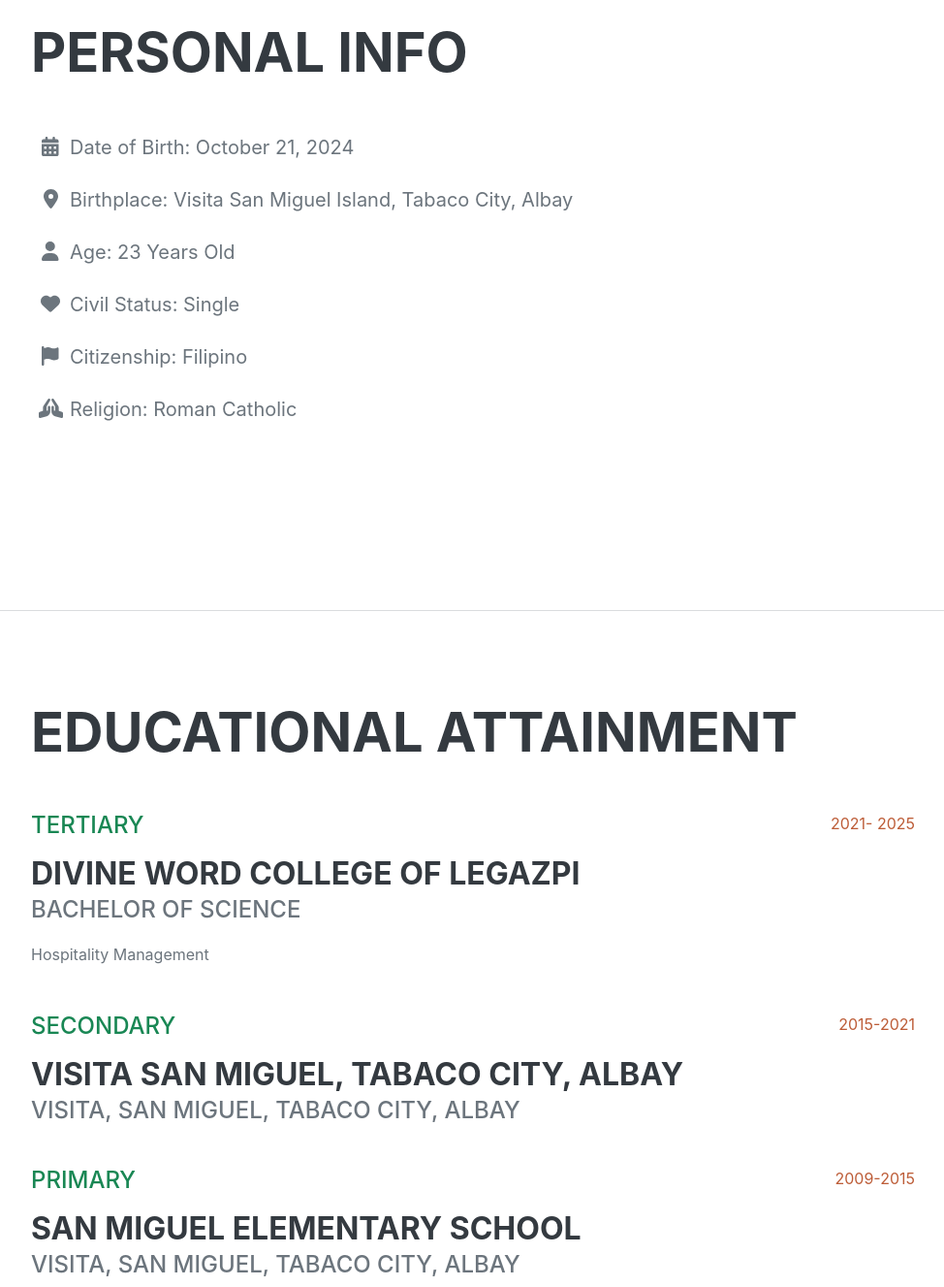
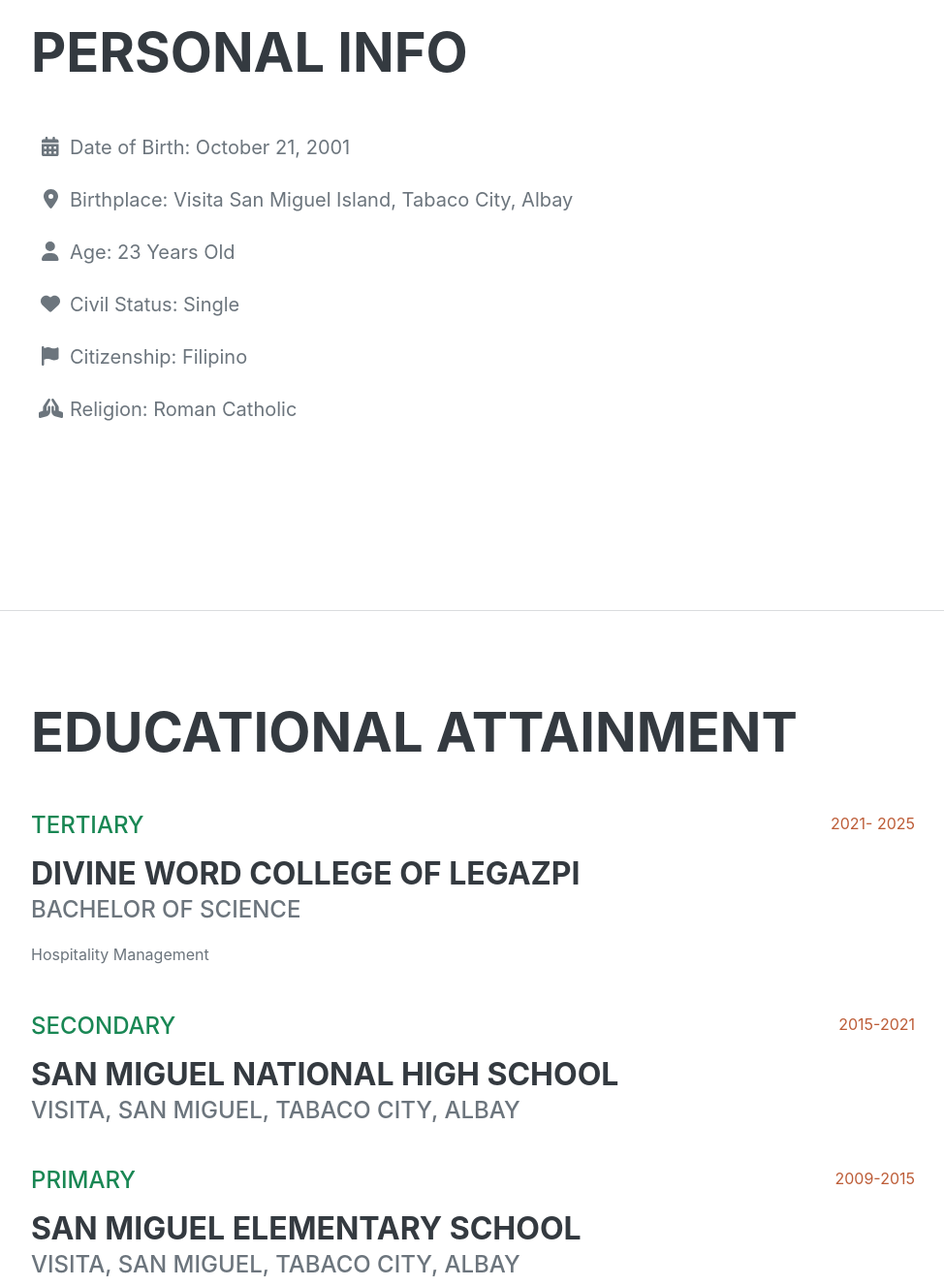
Before and after one commit to mark12-2/resume-jmrrybby, a plain HTML site: page index.html in a window 1280 px wide. Shown: the part 1020-2347 px from the top of the page at 97% size, without its empty margins (288-1262 px from the left). Drawn offline with nearby package versions, Linux system fonts and the light colour scheme; a web font is replaced by a local one.

Commit message:
Update personal information in resume

```diff
--- a/index.html
+++ b/index.html
@@ -73,7 +73,7 @@
                     <ul class="fa-ul mb-0">
                         <li class="fs-5">
                             <span class="fa-li"><i class="fas fa-calendar-alt"></i></span>
-                            Date of Birth: October 21, 2024
+                            Date of Birth: October 21, 2001
                         </li> <br>
                         <li class="fs-5">
                             <span class="fa-li"><i class="fas fa-map-marker-alt"></i></span>
@@ -117,7 +117,7 @@
                     <div class="d-flex flex-column flex-md-row justify-content-between">
                         <div class="flex-grow-1">
                             <h2 class="subheading mb-3 text-success">Secondary</h2>
-                            <h3 class="mb-0">Visita San Miguel, Tabaco City, Albay</h3>
+                            <h3 class="mb-0">San Miguel National High School</h3>
                             <div class="subheading mb-3">Visita, San Miguel, Tabaco City, Albay</div>
                         </div>
                         <div class="flex-shrink-0"><span class="text-primary">2015-2021</span></div>
```
